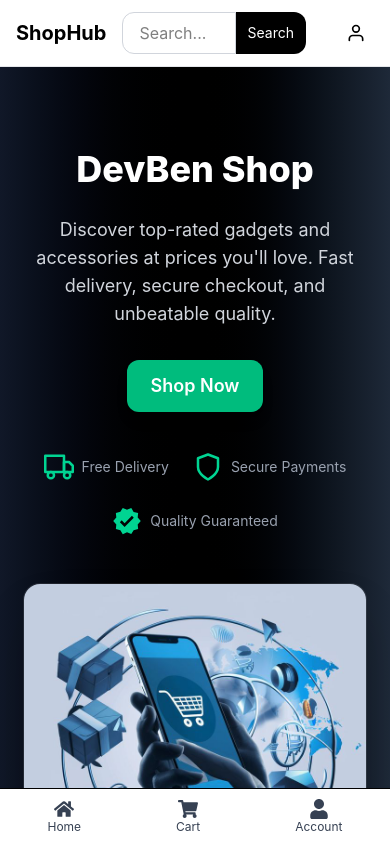
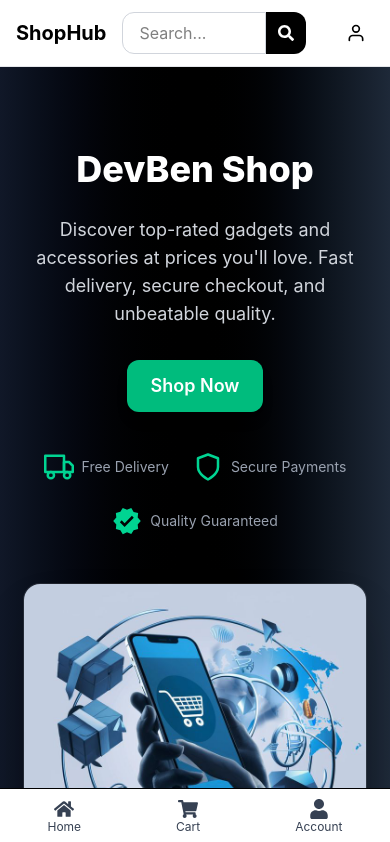
Before and after one commit to BenkillerX/ShopHub, a React (Vite) app: page / in a window 390 px wide. Shown: the top 842 px of the page. Built offline with nearby package versions, Linux system fonts and the light colour scheme; no server answers; the database is empty.

Commit message:
Improved the mobile responsiveness of the hero section

```diff
--- a/src/components/BackToTop.tsx
+++ b/src/components/BackToTop.tsx
@@ -27,7 +27,7 @@ const BackToTop = () => {
     <button
     onClick={scrollToTop}
     className="
-    fixed bottom-4 right-4
+    fixed bottom-4 right-1
     sm:bottom-6 sm:right-6
     bg-black text-white
     p-2 sm:p-3
--- a/src/components/Navbar.tsx
+++ b/src/components/Navbar.tsx
@@ -4,7 +4,7 @@ import { onAuthStateChanged, signOut } from "firebase/auth";
 import type { User } from "firebase/auth";
 import { auth, db } from "../config/firebase";
 import { collection, onSnapshot } from "firebase/firestore";
-import { FaShoppingCart } from "react-icons/fa";
+import { FaSearch, FaShoppingCart } from "react-icons/fa";
 import { FiUser } from "react-icons/fi";
 
 interface ProductsProps {
@@ -89,10 +89,12 @@ useEffect(() => {
               placeholder="Search..."
               className="w-full border border-gray-300 rounded-l-xl px-4 py-2 outline-none focus:ring-2 focus:ring-black transition"
             />
-            <button className="bg-black text-white text-sm md:text-base px-3 md:px-5 rounded-r-xl hover:bg-gray-800 transition"
-            onClick={handleSearch}
-            >
-              Search
+            <button
+                className="bg-black text-white px-3 md:px-5 rounded-r-xl hover:bg-gray-800 transition flex items-center justify-center"
+                onClick={handleSearch}
+              >
+              <FaSearch className="block md:hidden"/>
+              <span className="hidden md:block">Search</span>
             </button>
           </div>
         </div>
--- a/src/components/Signup.tsx
+++ b/src/components/Signup.tsx
@@ -60,7 +60,7 @@ const Signup = () => {
   try {
     setLoading(true);
 
-    const result = await signInWithPopup(auth, googleProvider); // <-- await here
+    const result = await signInWithPopup(auth, googleProvider);
     const { user } = result;
 
     await setDoc(doc(db, "ecommerceUsers", user.uid), {
```
